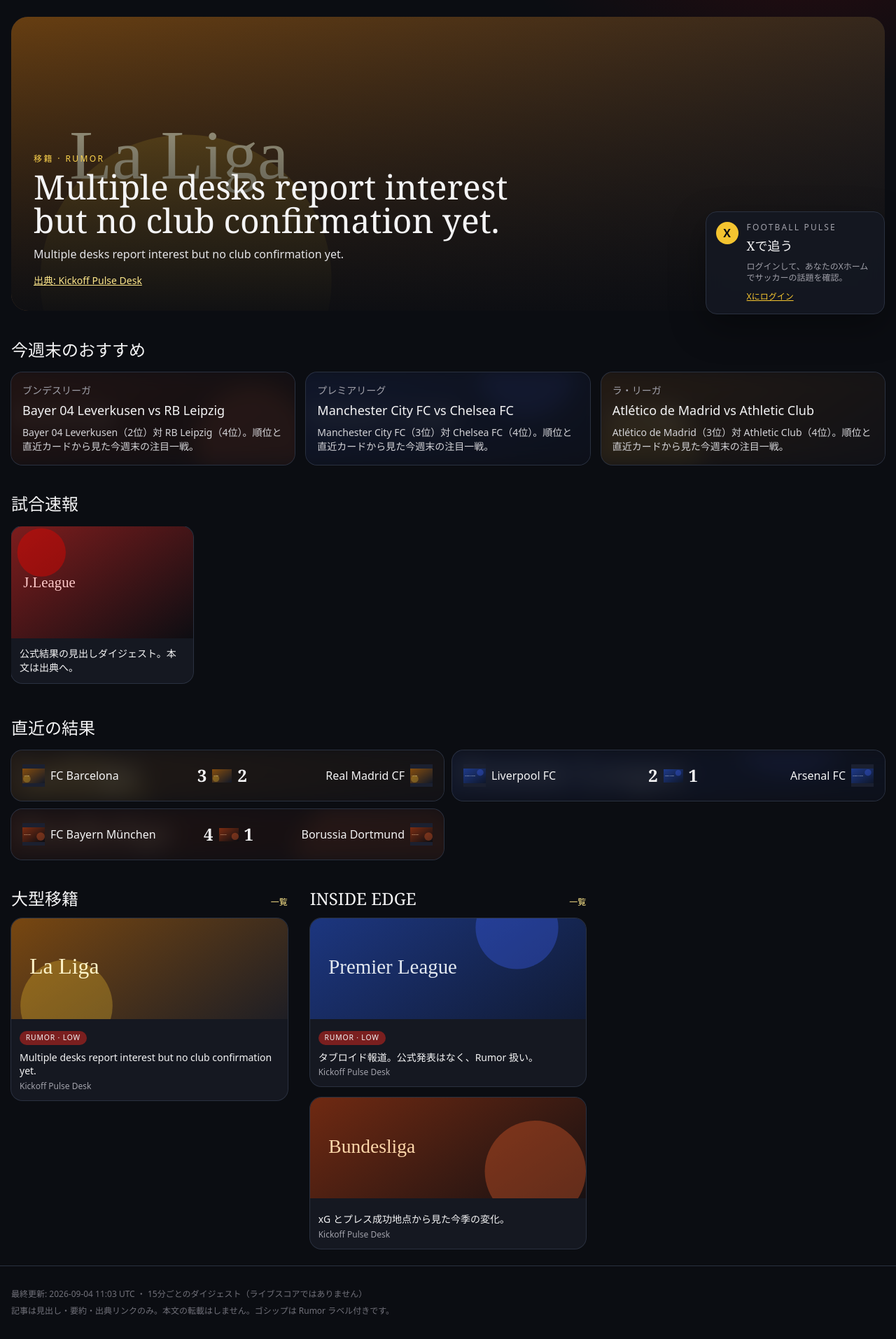
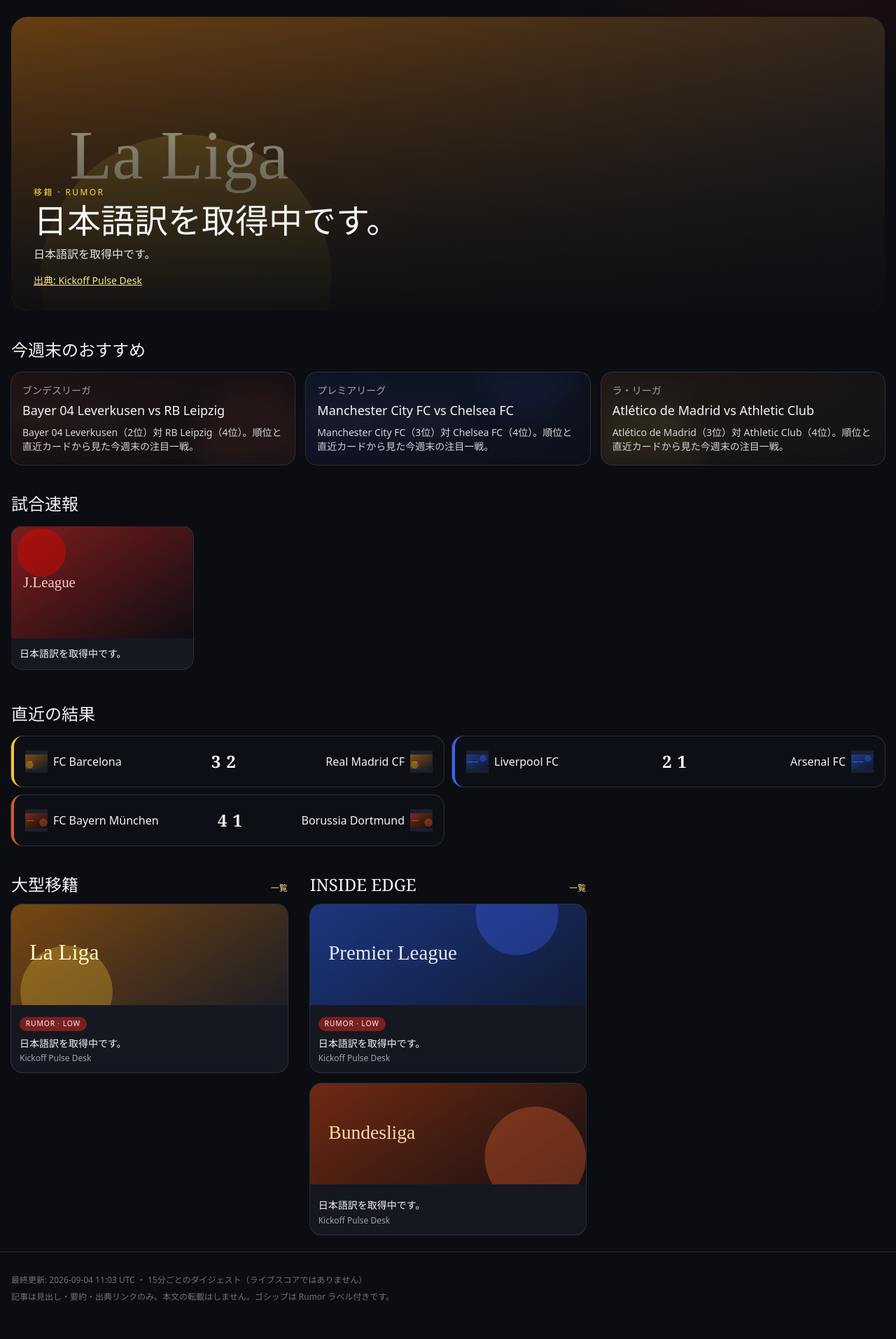
Before and after one commit to Oliver19996/kickoff-plus-repository, a FastAPI app: page / in a window 1280 px wide. Shown: the part 58-1971 px from the top of the page at 70% size. After the commit the page ends 1916 px from the top, so only its background shows below. Run offline with FastAPI, Linux system fonts and the light colour scheme; data comes from the database, SQL or seed files in the repository; data that the repository does not hold is empty; some libraries are stand-ins or nearby versions.

Commit message:
Remove X feed and improve Japanese article translation

```diff
--- a/app/static/css/app.css
+++ b/app/static/css/app.css
@@ -84,51 +84,10 @@ img {
   color: #0b0d12;
 }
 
-.x-dock {
-  position: fixed;
-  right: 1rem;
-  top: 45%;
-  z-index: 30;
-  display: flex;
-  max-width: 16rem;
-  gap: 0.75rem;
-  border: 1px solid #2a3140;
-  border-radius: 1rem;
-  background: rgba(21, 24, 33, 0.94);
-  padding: 0.85rem;
-  box-shadow: 0 18px 50px rgba(0, 0, 0, 0.35);
-  backdrop-filter: blur(14px);
-}
-
-.x-dock__mark {
-  display: grid;
-  height: 2rem;
-  width: 2rem;
-  flex: 0 0 auto;
-  place-items: center;
-  border-radius: 999px;
-  background: #f4c430;
-  color: #0b0d12;
-  font-weight: 800;
-}
-
-.x-login {
-  display: inline-block;
-  margin-top: 0.65rem;
-  color: #f4c430;
-  font-size: 0.75rem;
-  text-decoration: underline;
-}
-
-@media (max-width: 900px) {
-  .x-dock {
-    bottom: 0.75rem;
-    left: 0.75rem;
-    right: 0.75rem;
-    top: auto;
-    max-width: none;
-  }
-}
+.league-pl { border-left: 4px solid #3d62f5; }
+.league-laliga { border-left: 4px solid #f4c430; }
+.league-bundesliga { border-left: 4px solid #d4572a; }
+.league-j1 { border-left: 4px solid #e10600; }
 
 body[data-language="en"] [data-lang-ja] {
   display: none;
--- a/app/templates/base.html
+++ b/app/templates/base.html
@@ -45,15 +45,6 @@
   <main class="mx-auto max-w-7xl px-4 py-6">
     {% block content %}{% endblock %}
   </main>
-  <aside class="x-dock" aria-label="X football feed">
-    <div class="x-dock__mark">X</div>
-    <div>
-      <p class="text-xs uppercase tracking-[0.18em] text-zinc-400">Football pulse</p>
-      <h2 class="mt-1 font-display text-lg">Xで追う</h2>
-      <p class="mt-2 text-xs text-zinc-400">ログインして、あなたのXホームでサッカーの話題を確認。</p>
-      <a class="x-login" href="https://x.com/i/flow/login" target="_blank" rel="noopener">Xにログイン</a>
-    </div>
-  </aside>
   <footer class="border-t border-line px-4 py-8 text-xs text-zinc-500">
     <div class="mx-auto max-w-7xl space-y-2">
       <p>最終更新: {{ last_ingest }} ・ 15分ごとのダイジェスト（ライブスコアではありません）</p>
--- a/app/templates/category.html
+++ b/app/templates/category.html
@@ -12,9 +12,9 @@
     <div class="p-4">
       {% if article.is_rumor %}<span class="rumor-badge">Rumor · {{ heat_label(article.rumor_heat) }}</span>{% endif %}
       <h2 class="mt-3 font-display text-xl leading-snug" data-lang-en>{{ article.title }}</h2>
-      <h2 class="mt-3 font-display text-xl leading-snug" data-lang-ja>{{ article.ai_summary or article.summary or article.title }}</h2>
+      <h2 class="mt-3 font-display text-xl leading-snug" data-lang-ja>{{ article_japanese(article) }}</h2>
       <p class="mt-2 line-clamp-3 text-sm text-zinc-300" data-lang-en>{{ article.summary }}</p>
-      <p class="mt-2 line-clamp-3 text-sm text-zinc-300" data-lang-ja>{{ article.ai_summary or article.summary }}</p>
+      <p class="mt-2 line-clamp-3 text-sm text-zinc-300" data-lang-ja>{{ article_japanese(article) }}</p>
       <p class="mt-3 text-xs text-zinc-500">{{ article.source }}</p>
     </div>
   </a>
--- a/app/templates/home.html
+++ b/app/templates/home.html
@@ -8,9 +8,9 @@
   <div class="absolute bottom-0 left-0 max-w-3xl p-8">
     <p class="mb-2 text-xs uppercase tracking-[0.2em] text-amber-300">{{ category_labels.get(hero.category, hero.category) }}{% if hero.is_rumor %} · Rumor{% endif %}</p>
     <h1 class="font-display text-4xl leading-tight md:text-5xl" data-lang-en>{{ hero.title }}</h1>
-    <h1 class="font-display text-4xl leading-tight md:text-5xl" data-lang-ja>{{ hero.ai_summary or hero.summary or hero.title }}</h1>
+    <h1 class="font-display text-4xl leading-tight md:text-5xl" data-lang-ja>{{ article_japanese(hero) }}</h1>
     <p class="mt-3 text-zinc-200" data-lang-en>{{ hero.summary }}</p>
-    <p class="mt-3 text-zinc-200" data-lang-ja>{{ hero.ai_summary or hero.summary }}</p>
+    <p class="mt-3 text-zinc-200" data-lang-ja>{{ article_japanese(hero) }}</p>
     <a class="mt-4 inline-block text-sm text-amber-200 underline" href="{{ hero.url }}" rel="nofollow noopener" target="_blank">出典: {{ hero.source }}</a>
   </div>
 </section>
@@ -42,7 +42,7 @@
       <img src="{{ article_image(article) }}" onerror="this.onerror=null;this.src='{{ article_placeholder(article) }}'" alt="" class="h-40 w-full object-cover" />
       <div class="p-3">
         <p class="line-clamp-3 text-sm" data-lang-en>{{ article.title }}</p>
-        <p class="line-clamp-3 text-sm" data-lang-ja>{{ article.ai_summary or article.summary or article.title }}</p>
+        <p class="line-clamp-3 text-sm" data-lang-ja>{{ article_japanese(article) }}</p>
       </div>
     </a>
     {% else %}
@@ -55,7 +55,7 @@
   <h2 class="mb-4 font-display text-2xl">直近の結果</h2>
   <div class="grid gap-3 md:grid-cols-2">
     {% for match in recent_matches %}
-    <a href="/matches/{{ match.id }}" class="league-surface flex items-center justify-between overflow-hidden rounded-2xl bg-card px-4 py-5 ring-1 ring-line" style="--league-image: url('{{ leagues[match.league_slug].placeholder if match.league_slug in leagues else '/static/img/placeholders/pl.svg' }}');">
+    <a href="/matches/{{ match.id }}" class="league-surface league-{{ match.league_slug }} flex items-center justify-between overflow-hidden rounded-2xl bg-card px-4 py-5 ring-1 ring-line">
       <span class="league-surface__image absolute inset-0"></span>
       <span class="league-surface__content relative flex w-full items-center justify-between">
       <span class="flex min-w-0 items-center gap-2">
@@ -64,7 +64,6 @@
       </span>
       <span class="match-score flex shrink-0 items-center gap-2 px-3 font-display text-2xl">
         <strong>{{ match.home_score }}</strong>
-        <img src="{{ leagues[match.league_slug].placeholder if match.league_slug in leagues else '/static/img/placeholders/pl.svg' }}" alt="{{ leagues[match.league_slug].short if match.league_slug in leagues else 'League' }}" class="h-7 w-7 object-contain" />
         <strong>{{ match.away_score }}</strong>
       </span>
       <span class="flex min-w-0 items-center justify-end gap-2 text-right">
@@ -91,7 +90,7 @@
         <div class="p-3">
           {% if article.is_rumor %}<span class="rumor-badge">Rumor · {{ heat_label(article.rumor_heat) }}</span>{% endif %}
           <h3 class="mt-2 text-sm leading-snug" data-lang-en>{{ article.title }}</h3>
-          <h3 class="mt-2 text-sm leading-snug" data-lang-ja>{{ article.ai_summary or article.summary or article.title }}</h3>
+          <h3 class="mt-2 text-sm leading-snug" data-lang-ja>{{ article_japanese(article) }}</h3>
           <p class="mt-1 text-xs text-zinc-400">{{ article.source }}</p>
         </div>
       </a>
```
Also changed, not shown: app/routers/pages.py (+10 -0 lines), app/services/ai.py (+9 -5 lines), tests/test_app.py (+3 -0 lines).
